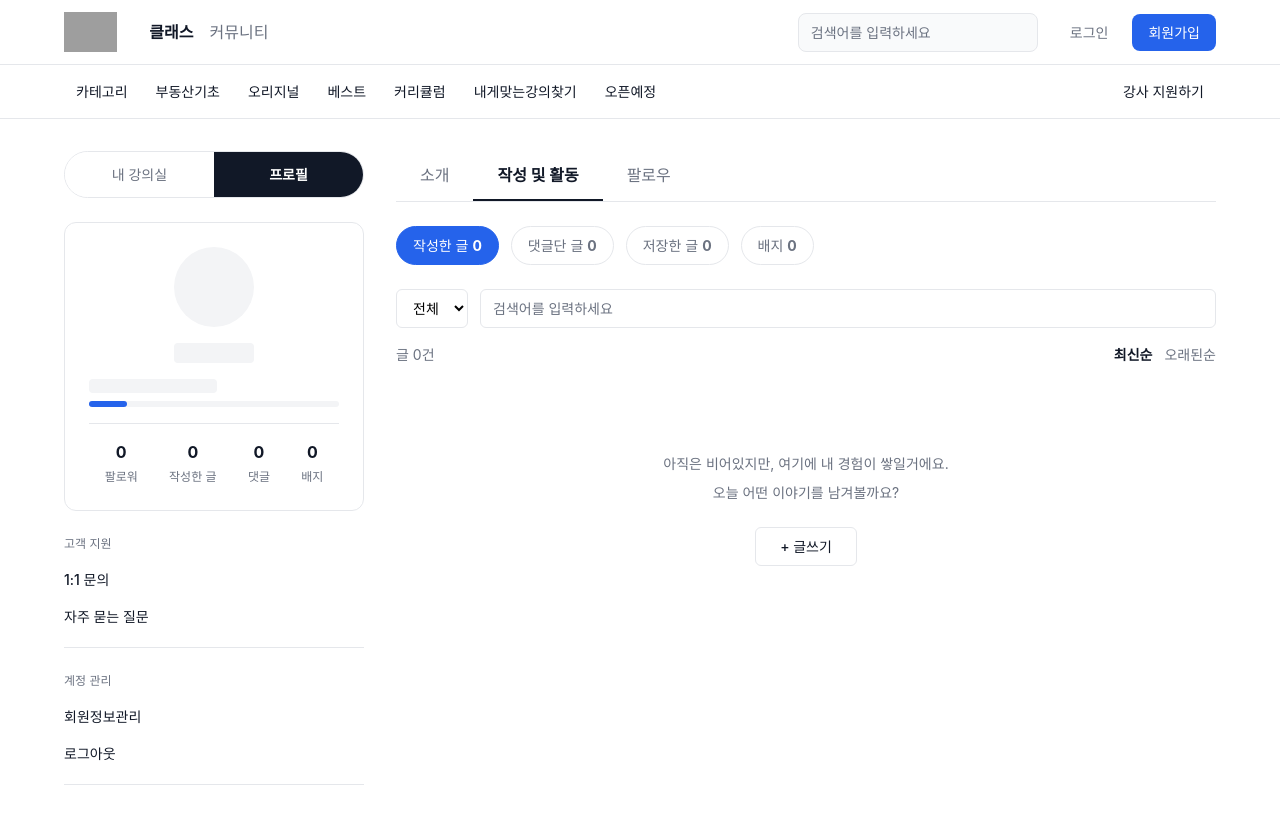
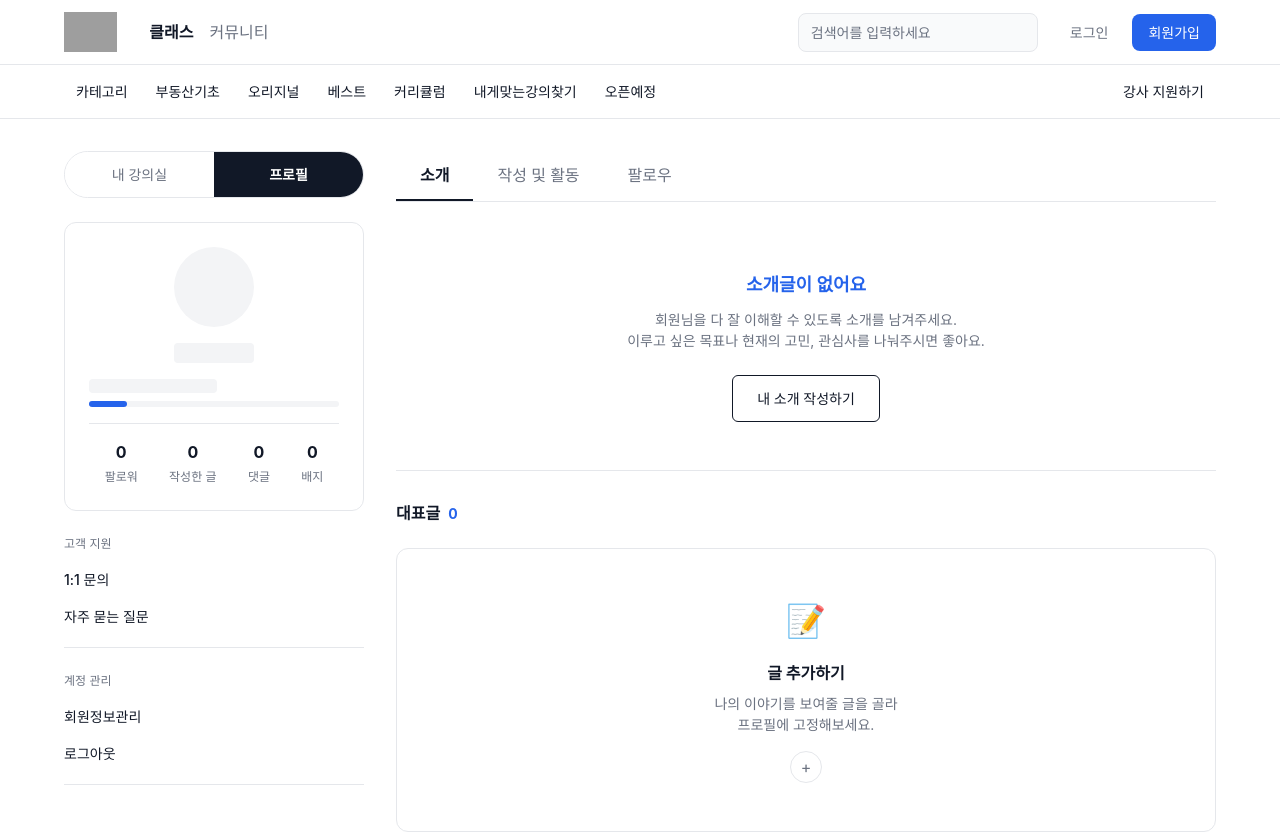
Before and after one commit to signaldecode/crestlab-LMS-FE, a Next.js app: page /mypage/me in a window 1280 px wide. Shown: the top 832 px of the page. Built offline with nearby package versions, Linux system fonts and the light colour scheme; grey boxes are pictures that could not be loaded.

Commit message:
feat: mypage 수정중

```diff
--- a/assets/styles/components/_mypage.scss
+++ b/assets/styles/components/_mypage.scss
@@ -400,3 +400,177 @@
     }
   }
 }
+
+// ============================================
+// 프로필 소개 탭
+// ============================================
+.profile-intro {
+
+  // 소개글 섹션
+  &__bio {
+    display: flex;
+    flex-direction: column;
+    align-items: center;
+    text-align: center;
+    padding: $spacing-12 0;
+    border-bottom: 1px solid $color-border;
+  }
+
+  &__bio-title {
+    font-size: $font-size-md;
+    font-weight: $font-weight-bold;
+    color: $color-primary;
+    margin-bottom: $spacing-3;
+  }
+
+  &__bio-desc {
+    font-size: $font-size-sm;
+    color: $color-text-secondary;
+    line-height: $line-height-base;
+    margin: 0;
+  }
+
+  &__bio-btn {
+    margin-top: $spacing-6;
+    padding: $spacing-3 $spacing-6;
+    border: 1px solid $color-text-primary;
+    border-radius: 0.375rem;
+    background: $color-bg-primary;
+    font-size: $font-size-sm;
+    font-weight: $font-weight-medium;
+    color: $color-text-primary;
+    cursor: pointer;
+
+    &:hover {
+      background: $color-bg-secondary;
+    }
+  }
+
+  // 대표글 섹션
+  &__featured {
+    padding-top: $spacing-8;
+  }
+
+  &__featured-header {
+    display: flex;
+    align-items: center;
+    gap: $spacing-2;
+    margin-bottom: $spacing-6;
+  }
+
+  &__featured-title {
+    font-size: $font-size-base;
+    font-weight: $font-weight-bold;
+    color: $color-text-primary;
+    margin: 0;
+  }
+
+  &__featured-count {
+    font-size: $font-size-sm;
+    color: $color-primary;
+    font-weight: $font-weight-bold;
+  }
+
+  &__featured-empty {
+    display: flex;
+    flex-direction: column;
+    align-items: center;
+    padding: $spacing-12 0;
+    border: 1px solid $color-border;
+    border-radius: 0.75rem;
+    text-align: center;
+  }
+
+  &__featured-icon {
+    font-size: $font-size-2xl;
+    margin-bottom: $spacing-4;
+  }
+
+  &__featured-label {
+    font-size: $font-size-base;
+    font-weight: $font-weight-bold;
+    color: $color-text-primary;
+    margin: 0 0 $spacing-2;
+  }
+
+  &__featured-desc {
+    font-size: $font-size-sm;
+    color: $color-text-secondary;
+    line-height: $line-height-base;
+    margin: 0;
+  }
+
+  &__featured-add {
+    margin-top: $spacing-4;
+    width: 2rem;
+    height: 2rem;
+    display: flex;
+    align-items: center;
+    justify-content: center;
+    border: 1px solid $color-border;
+    border-radius: 50%;
+    background: $color-bg-primary;
+    font-size: $font-size-base;
+    color: $color-text-secondary;
+    cursor: pointer;
+
+    &:hover {
+      background: $color-bg-secondary;
+      color: $color-text-primary;
+    }
+  }
+}
+
+// ============================================
+// 프로필 팔로우 탭
+// ============================================
+.profile-follow {
+
+  &__sub-tabs {
+    display: flex;
+    gap: $spacing-3;
+    margin-bottom: $spacing-8;
+  }
+
+  &__sub-tab {
+    padding: $spacing-2 $spacing-4;
+    border-radius: 2rem;
+    border: 1px solid $color-border;
+    background: $color-bg-primary;
+    font-size: $font-size-sm;
+    font-weight: $font-weight-medium;
+    color: $color-text-secondary;
+    cursor: pointer;
+    transition: background 0.2s, color 0.2s, border-color 0.2s;
+
+    &--active {
+      background: $color-text-primary;
+      color: $color-text-inverse;
+      border-color: $color-text-primary;
+    }
+
+    &:hover:not(&--active) {
+      background: $color-bg-secondary;
+    }
+  }
+
+  &__sub-tab-count {
+    font-weight: $font-weight-bold;
+  }
+
+  &__panel {
+    min-height: 16rem;
+  }
+
+  &__empty {
+    display: flex;
+    justify-content: center;
+    padding: $spacing-16 0;
+    font-size: $font-size-sm;
+    color: $color-text-secondary;
+  }
+
+  &__empty-highlight {
+    color: $color-primary;
+  }
+}
--- a/components/mypage/MyPageSidebar.tsx
+++ b/components/mypage/MyPageSidebar.tsx
@@ -19,7 +19,9 @@ interface MyPageSidebarProps {
 }
 
 const classroomMenu = [
-  { section: '강의 관련', items: ['관심 클래스', '강의 상담', '아너스 혜택', '수료증', '후기 관리', '구매 내역'] },
+  { section: '강의 관련', items: ['관심 클래스', '강의 상담', '수료증', '후기 관리', '구매 내역'] },
+  { section: '고객 지원', items: ['1:1 문의', '자주 묻는 질문'] },
+  { section: '계정 관리', items: ['회원정보관리', '로그아웃'] },
 ];
 
 const profileMenu = [
--- a/components/mypage/MyProfileContent.tsx
+++ b/components/mypage/MyProfileContent.tsx
@@ -1,35 +1,57 @@
 /**
  * 프로필 콘텐츠 (MyProfileContent)
- * - 탭(소개 / 작성 및 활동 / 팔로우) + 활동 내역 스켈레톤
+ * - 탭(소개 / 작성 및 활동 / 팔로우) 전환
+ * - 각 탭에 해당하는 콘텐츠 컴포넌트를 렌더링한다
  */
 
+'use client';
+
+import { useState } from 'react';
 import type { JSX } from 'react';
+import ProfileIntroTab from '@/components/mypage/ProfileIntroTab';
+import ProfileFollowTab from '@/components/mypage/ProfileFollowTab';
 
-const tabs = ['소개', '작성 및 활동', '팔로우'];
+const tabs = ['소개', '작성 및 활동', '팔로우'] as const;
+type ProfileTab = (typeof tabs)[number];
+
 const activityFilters = ['작성한 글', '댓글단 글', '저장한 글', '배지'];
 
 interface MyProfileContentProps {
   userId?: string;
+  userName?: string;
 }
 
-export default function MyProfileContent({ userId }: MyProfileContentProps): JSX.Element {
-  // userId를 활용하여 해당 유저의 프로필 데이터를 로드할 수 있다
+export default function MyProfileContent({ userId, userName }: MyProfileContentProps): JSX.Element {
+  const [activeTab, setActiveTab] = useState<ProfileTab>('소개');
+
   void userId;
+
   return (
     <div className="mypage-profile">
       {/* 탭 */}
-      <div className="mypage-profile__tabs">
+      <div className="mypage-profile__tabs" role="tablist" aria-label="프로필 탭">
         {tabs.map((tab) => (
           <button
             key={tab}
             type="button"
-            className={`mypage-profile__tab${tab === '작성 및 활동' ? ' mypage-profile__tab--active' : ''}`}
+            role="tab"
+            className={`mypage-profile__tab${tab === activeTab ? ' mypage-profile__tab--active' : ''}`}
+            aria-selected={tab === activeTab}
+            onClick={() => setActiveTab(tab)}
           >
             {tab}
           </button>
         ))}
       </div>
 
+      {/* 소개 탭 */}
+      {activeTab === '소개' && (
+        <ProfileIntroTab userName={userName} />
+      )}
+
+      {/* 작성 및 활동 탭 */}
+      {activeTab === '작성 및 활동' && (
+        <>
           {/* 활동 필터 */}
           <div className="mypage-profile__filters">
             {activityFilters.map((filter) => (
@@ -70,6 +92,13 @@ export default function MyProfileContent({ userId }: MyProfileContentProps): JSX
             <p>오늘 어떤 이야기를 남겨볼까요?</p>
             <button type="button" className="mypage-profile__write-btn">+ 글쓰기</button>
           </div>
+        </>
+      )}
+
+      {/* 팔로우 탭 */}
+      {activeTab === '팔로우' && (
+        <ProfileFollowTab />
+      )}
     </div>
   );
 }
--- /dev/null
+++ b/components/mypage/ProfileFollowTab.tsx
@@ -0,0 +1,80 @@
+/**
+ * 프로필 팔로우 탭 (ProfileFollowTab)
+ * - 팔로워 / 팔로잉 서브탭 전환
+ * - 빈 상태 안내 메시지
+ */
+
+'use client';
+
+import { useState } from 'react';
+import type { JSX } from 'react';
+
+type FollowSubTab = 'followers' | 'following';
+
+interface ProfileFollowTabProps {
+  followerCount?: number;
+  followingCount?: number;
+}
+
+export default function ProfileFollowTab({
+  followerCount = 0,
+  followingCount = 0,
+}: ProfileFollowTabProps): JSX.Element {
+  const [activeSubTab, setActiveSubTab] = useState<FollowSubTab>('followers');
+
+  return (
+    <div className="profile-follow">
+      {/* 서브탭: 팔로워 / 팔로잉 */}
+      <div className="profile-follow__sub-tabs" role="tablist" aria-label="팔로우 탭">
+        <button
+          type="button"
+          role="tab"
+          id="follow-tab-followers"
+          className={`profile-follow__sub-tab${activeSubTab === 'followers' ? ' profile-follow__sub-tab--active' : ''}`}
+          aria-selected={activeSubTab === 'followers'}
+          aria-controls="follow-panel-followers"
+          onClick={() => setActiveSubTab('followers')}
+        >
+          팔로워 <span className="profile-follow__sub-tab-count">{followerCount}</span>
+        </button>
+        <button
+          type="button"
+          role="tab"
+          id="follow-tab-following"
+          className={`profile-follow__sub-tab${activeSubTab === 'following' ? ' profile-follow__sub-tab--active' : ''}`}
+          aria-selected={activeSubTab === 'following'}
+          aria-controls="follow-panel-following"
+          onClick={() => setActiveSubTab('following')}
+        >
+          팔로잉 <span className="profile-follow__sub-tab-count">{followingCount}</span>
+        </button>
+      </div>
+
+      {/* 팔로워 패널 */}
+      <div
+        id="follow-panel-followers"
+        role="tabpanel"
+        aria-labelledby="follow-tab-followers"
+        hidden={activeSubTab !== 'followers'}
+        className="profile-follow__panel"
+      >
+        <p className="profile-follow__empty">
+          나를 팔로우한 사용자가 없습니다.
+        </p>
+      </div>
+
+      {/* 팔로잉 패널 */}
+      <div
+        id="follow-panel-following"
+        role="tabpanel"
+        aria-labelledby="follow-tab-following"
+        hidden={activeSubTab !== 'following'}
+        className="profile-follow__panel"
+      >
+        <p className="profile-follow__empty">
+          팔로잉 중인 사용자가 없습니다.
+        </p>
+      </div>
+    </div>
+  );
+}
--- /dev/null
+++ b/components/mypage/ProfileIntroTab.tsx
@@ -0,0 +1,55 @@
+/**
+ * 프로필 소개 탭 (ProfileIntroTab)
+ * - 소개글 빈 상태 + 대표글 섹션
+ * - 소개글이 없을 때: 작성 유도 안내
+ * - 대표글이 없을 때: 글 추가하기 안내
+ */
+
+'use client';
+
+import type { JSX } from 'react';
+
+interface ProfileIntroTabProps {
+  userName?: string;
+}
+
+export default function ProfileIntroTab({ userName = '회원' }: ProfileIntroTabProps): JSX.Element {
+  return (
+    <div className="profile-intro">
+      {/* 소개글 섹션 */}
+      <div className="profile-intro__bio">
+        <h3 className="profile-intro__bio-title">소개글이 없어요</h3>
+        <p className="profile-intro__bio-desc">
+          {userName}님을 다 잘 이해할 수 있도록 소개를 남겨주세요.
+        </p>
+        <p className="profile-intro__bio-desc">
+          이루고 싶은 목표나 현재의 고민, 관심사를 나눠주시면 좋아요.
+        </p>
+        <button type="button" className="profile-intro__bio-btn">
+          내 소개 작성하기
+        </button>
+      </div>
+
+      {/* 대표글 섹션 */}
+      <div className="profile-intro__featured">
+        <div className="profile-intro__featured-header">
+          <h3 className="profile-intro__featured-title">대표글</h3>
+          <span className="profile-intro__featured-count">0</span>
+        </div>
+
+        <div className="profile-intro__featured-empty">
+          <span className="profile-intro__featured-icon" aria-hidden="true">📝</span>
+          <p className="profile-intro__featured-label">글 추가하기</p>
+          <p className="profile-intro__featured-desc">
+            나의 이야기를 보여줄 글을 골라
+            <br />
+            프로필에 고정해보세요.
+          </p>
+          <button type="button" className="profile-intro__featured-add" aria-label="대표글 추가">
+            +
+          </button>
+        </div>
+      </div>
+    </div>
+  );
+}
```
Lines whose indentation alone changed are shown as unchanged.
